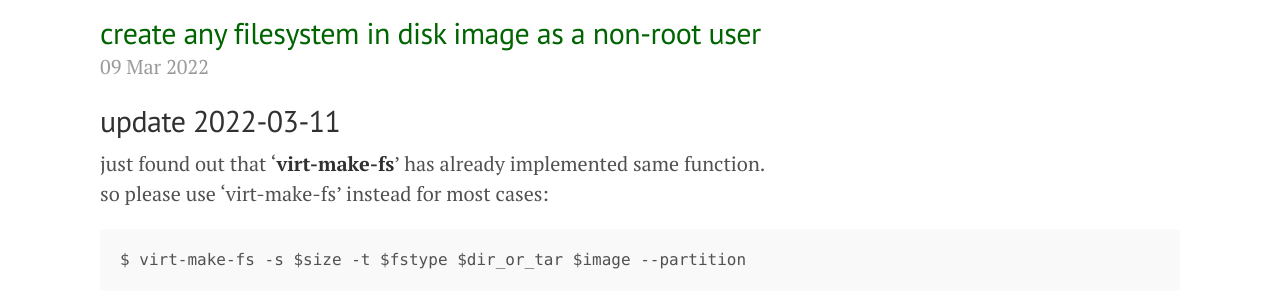
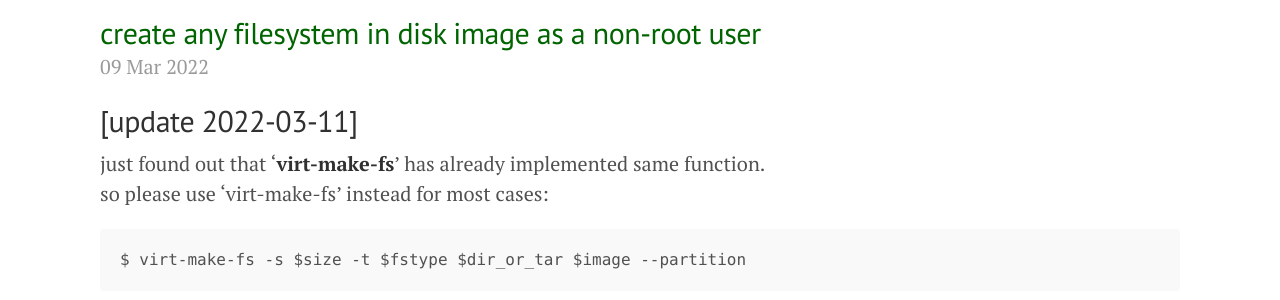
Before and after one commit to tcler/tcler.github.io, a Jekyll site: the page built from _posts/2022-03-09-create-any-filesystem-in-image-as-non-root-user.md, in a window 1280 px wide and 900 px high. Shown: the part 237-537 px from the top of the window. Built offline with Jekyll 4.4.1, drawn with Linux system fonts in a browser that asks for light colours; some of the changed text lies outside the part shown.

````diff
--- a/_posts/2022-03-09-create-any-filesystem-in-image-as-non-root-user.md
+++ b/_posts/2022-03-09-create-any-filesystem-in-image-as-non-root-user.md
@@ -3,7 +3,7 @@ layout: post
 title: "create any filesystem in disk image as a non-root user"
 ---
 
-## update 2022-03-11
+## [update 2022-03-11]
 just found out that '**virt-make-fs**' has already implemented same function.
 so please use 'virt-make-fs' instead for most cases:
 ```
@@ -75,7 +75,7 @@ create_vdiskn "$@"
 see also: [create-vdisk.sh](https://github.com/tcler/kiss-vm-ns/blob/master/utils/.deprecated/create-vdisk.sh)
 welcome improve it or report bug/feedback/..
 
-## update 2022-03-11
+## [update 2022-03-11]
 just found out that '**virt-make-fs**' has already implemented same function.
 so please use 'virt-make-fs' instead for most cases:
 ```
````
